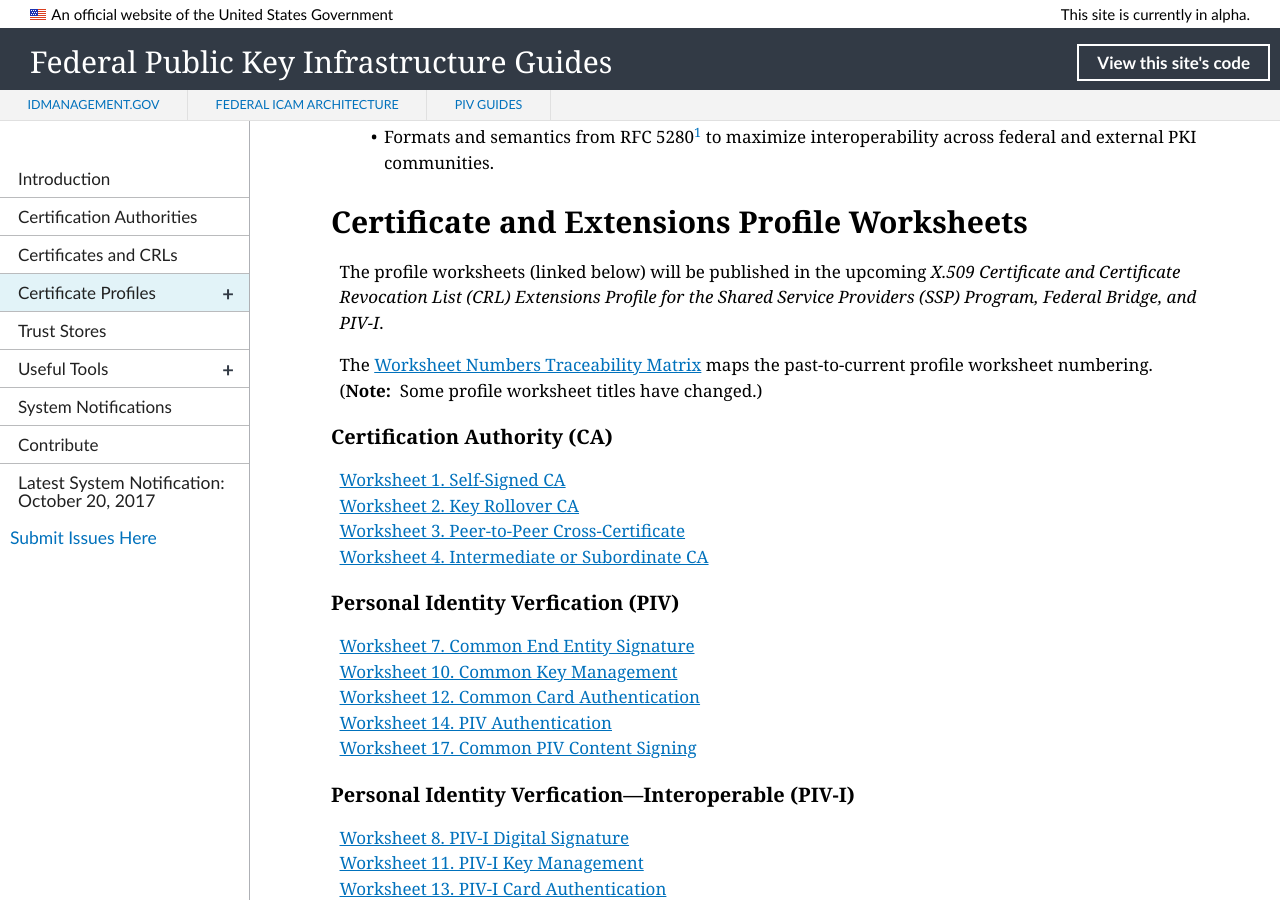
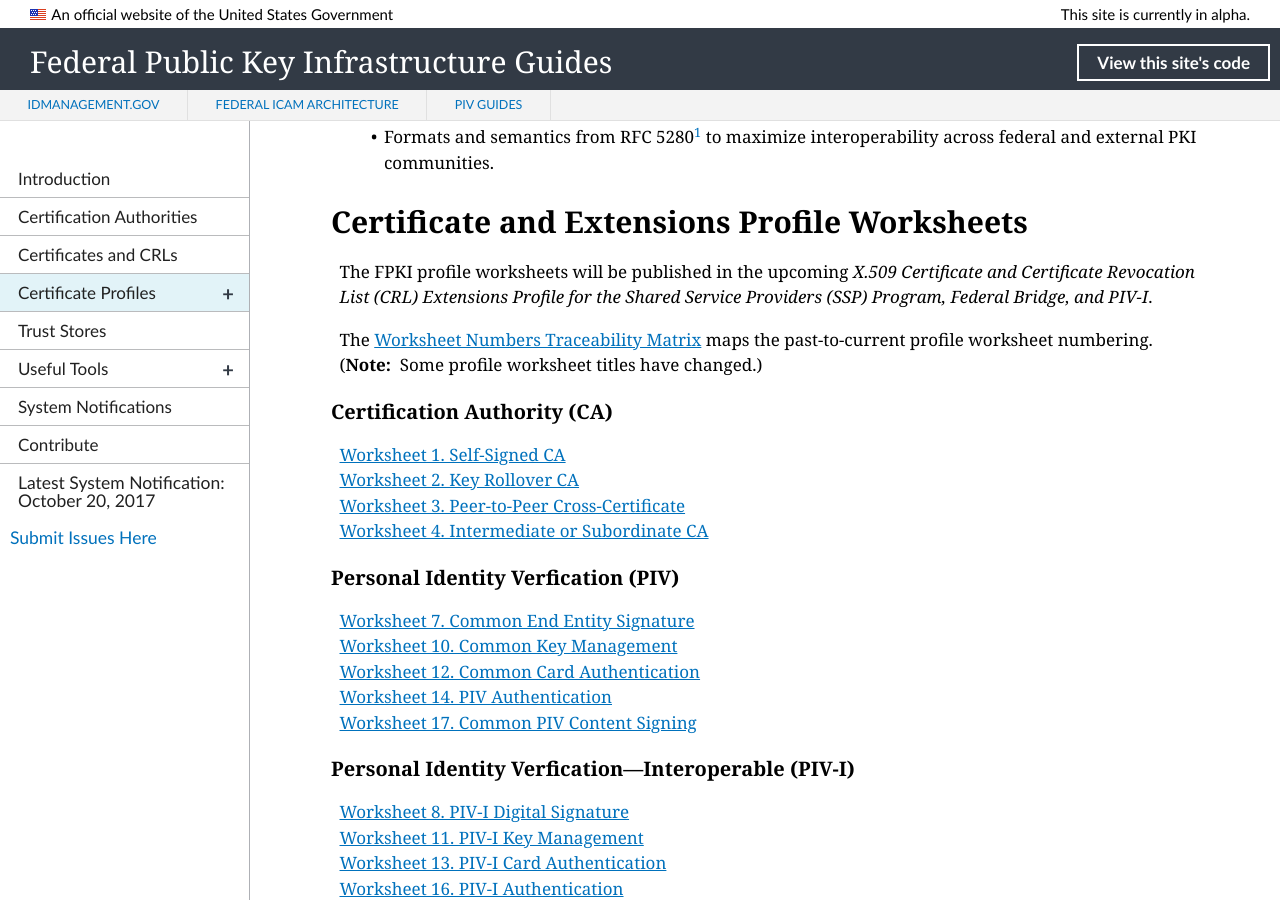
Before and after one commit to GSA/fpki-guides, a Jekyll site: the page built from pages/fpki_certificate_profiles.md, in a window 1280 px wide and 900 px high, scrolled down 722 px. Built offline with Jekyll 4.4.1, drawn with Linux system fonts in a browser that asks for light colours; nearby versions of some CDN libraries; library files that are not in the unit come from our copies.

Commit message:
Update fpki_certificate_profiles.md
Edits

```diff
--- a/pages/fpki_certificate_profiles.md
+++ b/pages/fpki_certificate_profiles.md
@@ -21,7 +21,7 @@
 
 ## Certificate and Extensions Profile Worksheets
 
-The profile worksheets (linked below) will be published in the upcoming _X.509 Certificate and Certificate Revocation List (CRL) Extensions Profile for the Shared Service Providers (SSP) Program, Federal Bridge, and PIV-I_.
+The FPKI profile worksheets will be published in the upcoming _X.509 Certificate and Certificate Revocation List (CRL) Extensions Profile for the Shared Service Providers (SSP) Program, Federal Bridge, and PIV-I_.
 
 The [Worksheet Numbers Traceability Matrix](#worksheet-numbers-traceability-matrix) maps the past-to-current profile worksheet numbering. (**Note:**&nbsp;&nbsp;Some profile worksheet titles have changed.)
 
```
